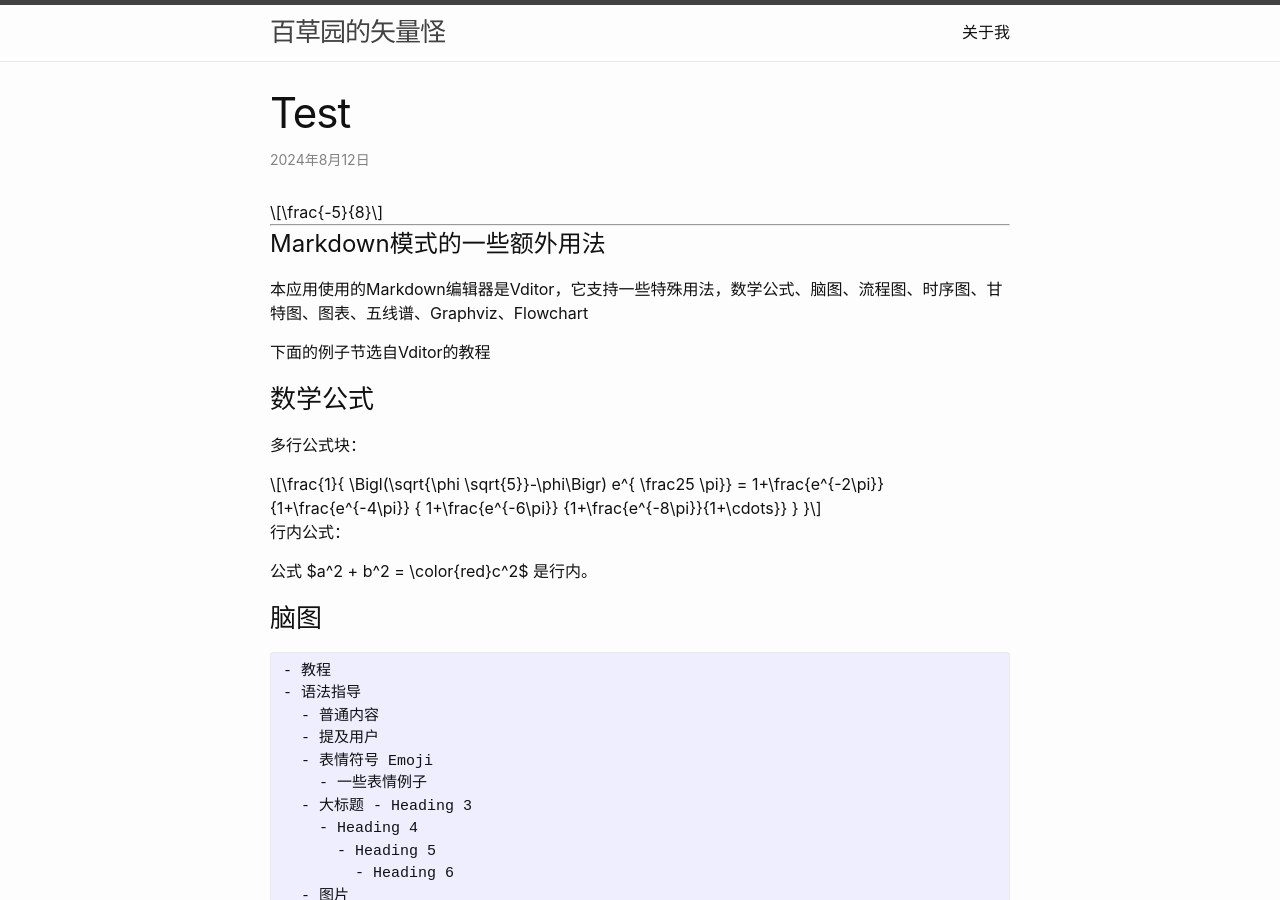
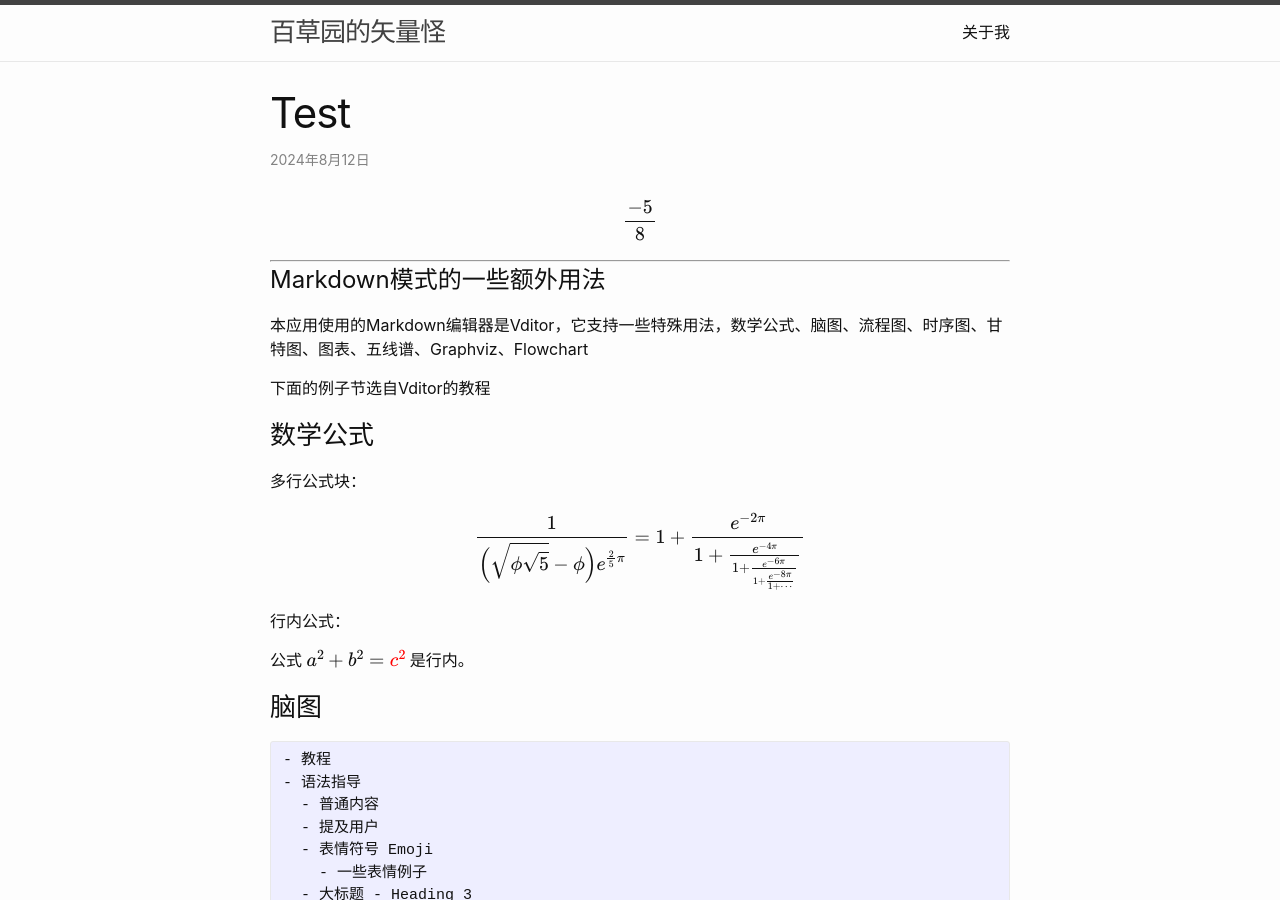
Before and after one commit to znbic/znbic.github.io, a Jekyll site: the page built from _posts/2024-08-13-test-post.md, in a window 1280 px wide and 900 px high. Built offline with Jekyll 4.4.1, drawn with Linux system fonts in a browser that asks for light colours; formulas are drawn with MathJax 3; comment, search, counter and statistics services are not loaded; part of the change alters nothing that is shown.

Commit message:
公式支持

```diff
--- a/_includes/head.html
+++ b/_includes/head.html
@@ -9,4 +9,14 @@
     {%- include google-analytics.html -%}
   {%- endif -%}
 
+  <!-- MathJax 脚本 -->
+  <script type="text/x-mathjax-config">
+    MathJax.Hub.Config({
+        tex2jax: {
+        skipTags: ['script', 'noscript', 'style', 'textarea', 'pre'],
+        inlineMath: [['$','$']]
+        }
+    });
+</script>
+<script src="https://cdn.mathjax.org/mathjax/latest/MathJax.js?config=TeX-AMS-MML_HTMLorMML" type="text/javascript"></script>
 </head>
```
